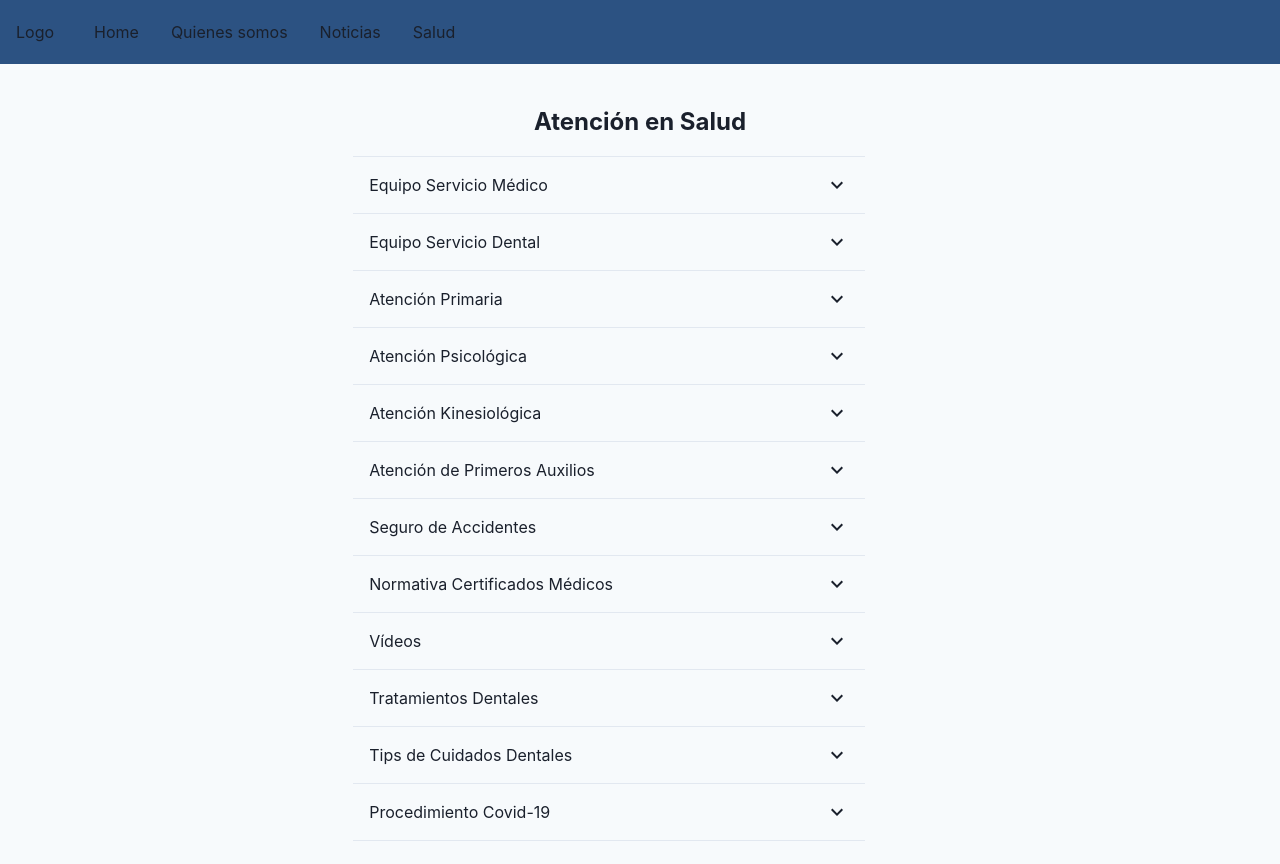
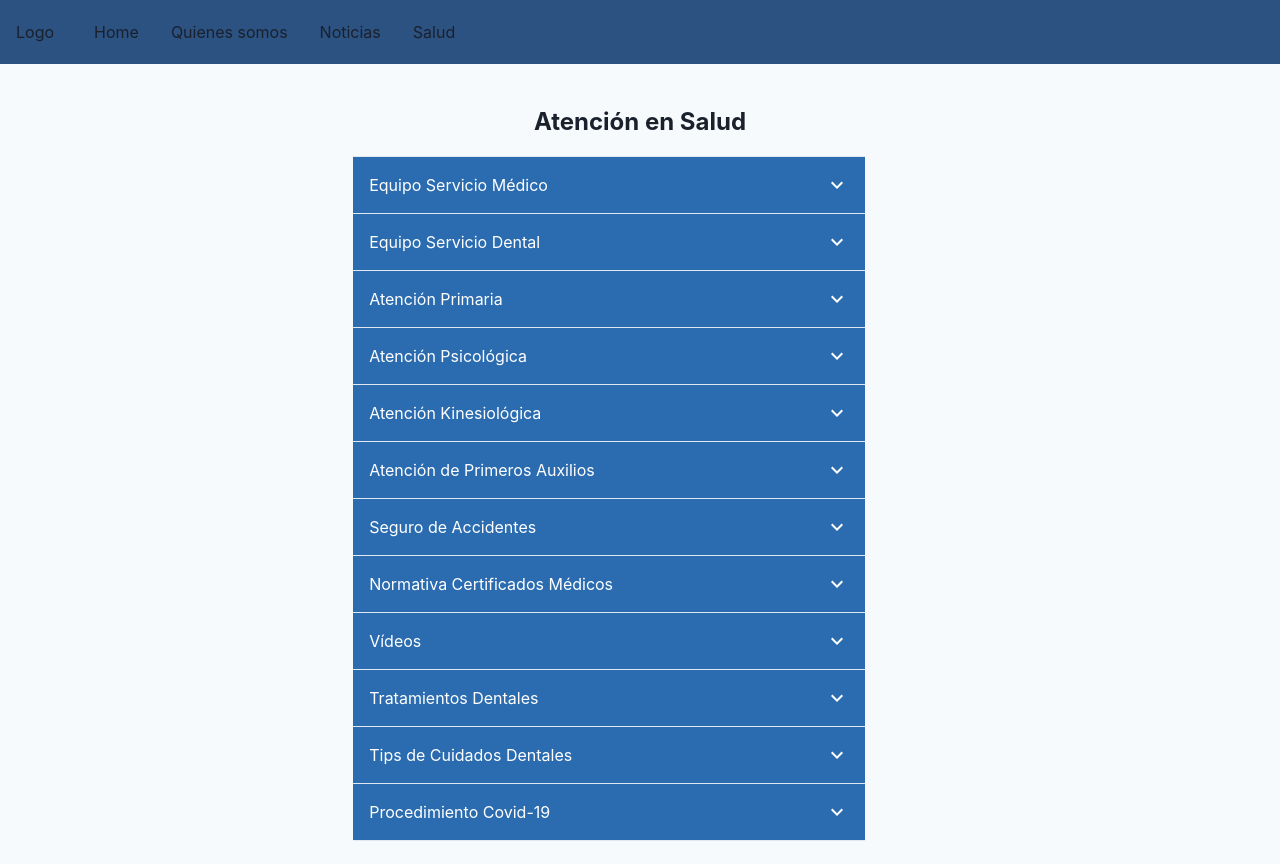
Before and after one commit to FelipeGuicharrousse/Proyecto-DIU, a React (Create React App) app: page /health in a window 1280 px wide. Built offline with nearby package versions, Linux system fonts and the light colour scheme.

Commit message:
Update salud.js

```diff
--- a/src/views/salud.js
+++ b/src/views/salud.js
@@ -1,4 +1,4 @@
-import React from 'react';
+import React, { useState } from 'react';
 import {
   Accordion,
   AccordionItem,
@@ -8,11 +8,14 @@ import {
   useColorModeValue,
   Text,
   Container,
+  UnorderedList,
+  ListItem
 } from '@chakra-ui/react';
 
 import { ChevronDownIcon } from '@chakra-ui/icons';
 
 function Home() {
+  const [isHovered, setHovered] = useState(false);
   return (
     <Flex
       minH={'100vh'}
@@ -28,15 +31,19 @@ function Home() {
         <Accordion allowMultiple width="100%" maxW="lg" rounded="lg">
           <AccordionItem>
             <AccordionButton
+              bg="blue.600"
+              color={isHovered ? "black" : "white"}
               display="flex"
               alignItems="center"
               justifyContent="space-between"
-              p={4}>
+              p={4}
+              onMouseEnter={() => setHovered(true)}
+              onMouseLeave={() => setHovered(false)}>
               <Text fontSize="md">Equipo Servicio Médico</Text>
               <ChevronDownIcon fontSize="24px" />
             </AccordionButton>
             <AccordionPanel pb={4}>
-              <Text color="gray.600">
+              <Text color="black">
               El servicio de Atención en Salud, conformado por médicos, kinesiólogos,
               psicólogos, odontólogos, y parámedicos, tienen como objetivo ofrecer una atención cercana
               y de alta calidad, enfocada en mejorar la calidad de vida de nuestros estudiantes.
@@ -45,15 +52,19 @@ function Home() {
           </AccordionItem>
           <AccordionItem>
             <AccordionButton
+              bg="blue.600"
+              color={isHovered ? "black" : "white"}
               display="flex"
               alignItems="center"
               justifyContent="space-between"
-              p={4}>
+              p={4}
+              onMouseEnter={() => setHovered(true)}
+              onMouseLeave={() => setHovered(false)}>
               <Text fontSize="md">Equipo Servicio Dental</Text>
               <ChevronDownIcon fontSize="24px" />
             </AccordionButton>
             <AccordionPanel pb={4}>
-              <Text color="gray.600">
+              <Text color="black">
               El servicio de Atención en Salud, conformado por médicos, kinesiólogos,
               psicólogos, odontólogos, y parámedicos, tienen como objetivo ofrecer una atención cercana
               y de alta calidad, enfocada en mejorar la calidad de vida de nuestros estudiantes.
@@ -62,15 +73,19 @@ function Home() {
           </AccordionItem>
           <AccordionItem>
             <AccordionButton
+              bg="blue.600"
+              color={isHovered ? "black" : "white"}
               display="flex"
               alignItems="center"
               justifyContent="space-between"
-              p={4}>
+              p={4}
+              onMouseEnter={() => setHovered(true)}
+              onMouseLeave={() => setHovered(false)}>
               <Text fontSize="md">Atención Primaria</Text>
               <ChevronDownIcon fontSize="24px" />
             </AccordionButton>
             <AccordionPanel pb={4}>
-              <Text color="gray.600">
+              <Text color="black">
               El Servicio Médico Sansanito, cuenta con dos médicos generales, especializadas en
               medicina preventiva. Además,se desarrolla el área de anticoncepción, consultas y derivaciones ginecológicas.
               Se atiende a estudiantes que llegan por consulta espontánea, además de estudiantes que
@@ -80,36 +95,46 @@ function Home() {
           </AccordionItem>
           <AccordionItem>
             <AccordionButton
+              bg="blue.600"
+              color={isHovered ? "black" : "white"}
               display="flex"
               alignItems="center"
               justifyContent="space-between"
-              p={4}>
+              p={4}
+              onMouseEnter={() => setHovered(true)}
+              onMouseLeave={() => setHovered(false)}>
               <Text fontSize="md">Atención Psicológica</Text>
               <ChevronDownIcon fontSize="24px" />
             </AccordionButton>
             <AccordionPanel pb={4}>
-              <Text color="gray.600">
+              <Text color="black">
               Orientada a acompañar el proceso de la comunidad estudiantil durante su formación académica.
               Incluyen:
-              - Psicoeducación
-              - Acompañamiento en proceso de duelo
-              - Orientación vocacional
-              - Psicoterapia breve
-              - Derivaciones necesarias para casos que lo ameriten (psiquiatra, neurólogo (a), entre otros)
+              <UnorderedList spacing={2}>
+                  <ListItem>Psicoeducación.</ListItem>
+                  <ListItem>Acompañamiento en proceso de duelo</ListItem>
+                  <ListItem>Orientación vocacional</ListItem>
+                  <ListItem>Psicoterapia breve</ListItem>
+                  <ListItem>Derivaciones necesarias para casos que lo ameriten (psiquiatra, neurólogo (a), entre otros).</ListItem>
+              </UnorderedList>
               </Text>
             </AccordionPanel>
           </AccordionItem>
           <AccordionItem>
             <AccordionButton
+              bg="blue.600"
+              color={isHovered ? "black" : "white"}
               display="flex"
               alignItems="center"
               justifyContent="space-between"
-              p={4}>
+              p={4}
+              onMouseEnter={() => setHovered(true)}
+              onMouseLeave={() => setHovered(false)}>
               <Text fontSize="md">Atención Kinesiológica</Text>
               <ChevronDownIcon fontSize="24px" />
             </AccordionButton>
             <AccordionPanel pb={4}>
-              <Text color="gray.600">
+              <Text color="black">
               El Servicio Médico Sansanito, cuenta con un programa de kinesiología de gran calidad y
               constante mejoría, orientado a la prevención y tratamiento integral de patologías del
               aparato locomotor. Esta área cuenta con la mayoría de los insumos requeridos para una rehabilitación en
@@ -120,36 +145,46 @@ function Home() {
           </AccordionItem>
           <AccordionItem>
             <AccordionButton
+              bg="blue.600"
+              color={isHovered ? "black" : "white"}
               display="flex"
               alignItems="center"
               justifyContent="space-between"
-              p={4}>
+              p={4}
+              onMouseEnter={() => setHovered(true)}
+              onMouseLeave={() => setHovered(false)}>
               <Text fontSize="md">Atención de Primeros Auxilios</Text>
               <ChevronDownIcon fontSize="24px" />
             </AccordionButton>
             <AccordionPanel pb={4}>
-              <Text color="gray.600">
+              <Text color="black">
               Atención de primera demanda. Contamos con dos TENS que están presentes de 8:30 a 20:30 horas,
               en horario continuado, atentos frente a cualquier emergencia.
               Nuestra atención de primeros auxilios incluye:
-              - Control de glicemia por hemoglucotest
-              - Control de signos vitales
-              - Curaciones
-              - Entrega de medicamentos contra receta médica
+              <UnorderedList spacing={2}>
+                  <ListItem>Control de glicemia por hemoglucotest.</ListItem>
+                  <ListItem>Control de signos vitales</ListItem>
+                  <ListItem>Curaciones</ListItem>
+                  <ListItem>Entrega de medicamentos contra receta médica.</ListItem>
+              </UnorderedList>
               </Text>
             </AccordionPanel>
           </AccordionItem>
           <AccordionItem>
             <AccordionButton
+              bg="blue.600"
+              color={isHovered ? "black" : "white"}
               display="flex"
               alignItems="center"
               justifyContent="space-between"
-              p={4}>
+              p={4}
+              onMouseEnter={() => setHovered(true)}
+              onMouseLeave={() => setHovered(false)}>
               <Text fontSize="md">Seguro de Accidentes</Text>
               <ChevronDownIcon fontSize="24px" />
             </AccordionButton>
             <AccordionPanel pb={4}>
-              <Text color="gray.600">
+              <Text color="black">
               Protege a estudiantes regulares de Establecimientos Fiscales, Municipales, Particulares, Subvencionados,
               Particulares No Subvencionados, del Nivel de Transición de la Educación Parvularia, de Enseñanza Básica,
               Media, Normal, entre otros, de  accidentes que sufran estudiantes con ocasión de sus estudios o en la realización
@@ -160,15 +195,19 @@ function Home() {
           </AccordionItem>
           <AccordionItem>
             <AccordionButton
+              bg="blue.600"
+              color={isHovered ? "black" : "white"}
               display="flex"
               alignItems="center"
               justifyContent="space-between"
-              p={4}>
+              p={4}
+              onMouseEnter={() => setHovered(true)}
+              onMouseLeave={() => setHovered(false)}>
               <Text fontSize="md">Normativa Certificados Médicos</Text>
               <ChevronDownIcon fontSize="24px" />
             </AccordionButton>
             <AccordionPanel pb={4}>
-              <Text color="gray.600">
+              <Text color="black">
               Para estudiantes que requieran justificar una inasistencia por causa médica deberán presentar certificado médico
               con un plazo de hasta 48 horas de emitido el certificado, a través de la plataforma SIGA.
               No se aceptarán certificados médicos emitidos por pediatras.
@@ -178,15 +217,19 @@ function Home() {
           </AccordionItem>
           <AccordionItem>
             <AccordionButton
+              bg="blue.600"
+              color={isHovered ? "black" : "white"}
               display="flex"
               alignItems="center"
               justifyContent="space-between"
-              p={4}>
+              p={4}
+              onMouseEnter={() => setHovered(true)}
+              onMouseLeave={() => setHovered(false)}>
               <Text fontSize="md">Vídeos</Text>
               <ChevronDownIcon fontSize="24px" />
             </AccordionButton>
             <AccordionPanel pb={4}>
-              <Text color="gray.600">
+              <Text color="black">
               Consiste en una subvención monetaria orientada a favorecer a estudiantes de
               los primeros deciles socioeconómicos con hijos(as) en edad preescolar,
               ayudándoles a desarrollar con tranquilidad su vida universitaria.
@@ -195,55 +238,69 @@ function Home() {
           </AccordionItem>
           <AccordionItem>
             <AccordionButton
+              bg="blue.600"
+              color={isHovered ? "black" : "white"}
               display="flex"
               alignItems="center"
               justifyContent="space-between"
-              p={4}>
+              p={4}
+              onMouseEnter={() => setHovered(true)}
+              onMouseLeave={() => setHovered(false)}>
               <Text fontSize="md">Tratamientos Dentales</Text>
               <ChevronDownIcon fontSize="24px" />
             </AccordionButton>
+            <AccordionPanel pb={4} alignItems="start">
+              <UnorderedList spacing={2}>
+                <ListItem>Examen de salud gratuito</ListItem>
+                <ListItem>Urgencias</ListItem>
+                <ListItem>Obturaciones de resina (tapaduras estéticas)</ListItem>
+                <ListItem>Endodoncia de dientes anteriores y premolares (tratamiento conducto)</ListItem>
+                <ListItem>Extracción simple y compleja</ListItem>
+              </UnorderedList>
+            </AccordionPanel>
+          </AccordionItem>
+          <AccordionItem>
+            <AccordionButton
+              bg="blue.600"
+              color={isHovered ? "black" : "white"}
+              display="flex"
+              alignItems="center"
+              justifyContent="space-between"
+              p={4}
+              onMouseEnter={() => setHovered(true)}
+              onMouseLeave={() => setHovered(false)}>
+              <Text fontSize="md">Tips de Cuidados Dentales</Text>
+              <ChevronDownIcon fontSize="24px" />
+            </AccordionButton>
             <AccordionPanel pb={4}>
-              <Text color="gray.600">
-              - Examen de salud gratuito
-              - Urgencias
-              - Obturaciones de resina (tapaduras estéticas)
-              - Endodoncia de dientes anteriores y premolares (tratamiento conducto)
-              - Extracción simple y compleja
+              <Text color="black">
+              Es importante cuidar la boca de las enfermedades que pueden desarrollarse como: Caries,
+              Enfermedades Periodontales y de Transmisión Sexual. Para prevenirlas debemos:
+              <UnorderedList spacing={2}>
+                  <ListItem>Usar diariamente cepillo y seda dental.</ListItem>
+                  <ListItem>Cambiar tu cepillo cada dos meses.</ListItem>
+                  <ListItem>Evitar el consumo de dulces, galletas, calugas y bebidas entre comidas.</ListItem>
+                  <ListItem>Evitar el cigarrillo.</ListItem>
+                  <ListItem>Asistir periódicamente al dentista.</ListItem>
+              </UnorderedList>
               </Text>
             </AccordionPanel>
           </AccordionItem>
           <AccordionItem>
             <AccordionButton
+              bg="blue.600"
+              color={isHovered ? "black" : "white"}
               display="flex"
               alignItems="center"
               justifyContent="space-between"
-              p={4}>
-              <Text fontSize="md">Tips de Cuidados Dentales</Text>
-              <ChevronDownIcon fontSize="24px" />
-            </AccordionButton>
-            <AccordionPanel pb={4}>
-              <Text color="gray.600">
-              Es importante cuidar la boca de las enfermedades que pueden desarrollarse como: Caries,
-              Enfermedades Periodontales y de Transmisión Sexual. Para prevenirlas debemos:
-              - Usar diariamente cepillo y seda dental.
-              - Cambiar tu cepillo cada dos meses.
-              - Evitar el consumo de dulces, galletas, calugas y bebidas entre comidas.
-              - Evitar el cigarrillo.
-              - Asistir periódicamente al dentista.
-              </Text>
-            </AccordionPanel>
-          </AccordionItem>
-          <AccordionItem>
-            <AccordionButton
-              display="flex"
-              alignItems="center"
-              justifyContent="space-between"
-              p={4}>
+              p={4}
+              onMouseEnter={() => setHovered(true)}
+              onMouseLeave={() => setHovered(false)}>
               <Text fontSize="md">Procedimiento Covid-19</Text>
               <ChevronDownIcon fontSize="24px" />
             </AccordionButton>
             <AccordionPanel pb={4}>
-              <Text color="gray.600">
+              <Text color="black  ">
               La Dirección de Relaciones Estudiantiles, en su permanente compromiso y atención a las necesidades del
               estudiantado de la Universidad Técnica Federico Santa María, informa que el equipo de profesionales de
               la salud y área social continúan entregando orientación y apoyo en caso de que tú o algún integrante de tu
```
